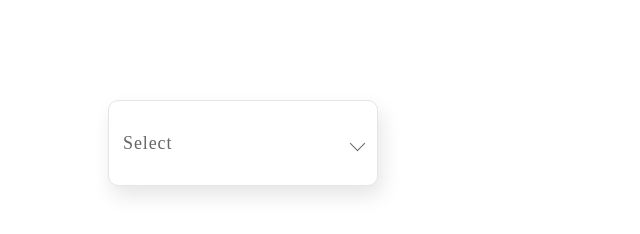
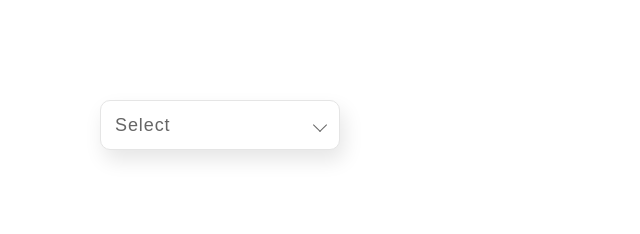
Before and after one commit to Sabir59/CSelector, a plain HTML site: page index.html in a window 1280 px wide. Shown: the whole page, without its empty margins (0-640 px from the left). Drawn offline with Linux system fonts and the light colour scheme.

Commit message:
code minified

```diff
--- a/script.js
+++ b/script.js
@@ -1,54 +1 @@
-class CSelector {
-  constructor(core, style) {
-    this.core = core;
-    this.style = style;
-  }
-
-  coreHandler() {
-    const selector = document.getElementById(this.core[0]);
-    const optionGroup = document.createElement("div");
-    const label = document.createElement("p");
-    const input = document.createElement("input");
-
-    optionGroup.classList.add(this.style[0]);
-    label.textContent = this.core[1];
-    input.type = "hidden";
-    input.name = this.core[3];
-
-    selector.insertAdjacentElement("afterbegin", label);
-    selector.insertAdjacentElement("beforeend", input);
-
-    selector.insertAdjacentElement("beforeend", optionGroup);
-
-    this.core[4].forEach((value) => {
-      let option = document.createElement("p");
-      option.innerText = value;
-      option.classList.add(this.style[1]);
-
-      optionGroup.insertAdjacentElement("beforeend", option);
-    });
-
-    selector.addEventListener("click", function (event) {
-      optionGroup.classList.toggle("toggle-options");
-      label.innerText = event.target.innerText;
-      input.value = event.target.innerText;
-    });
-  }
-
-  init() {
-    return this.coreHandler();
-  }
-}
-
-const selector = new CSelector(
-  [
-    "c-selector",
-    "Select",
-    "c-selector__value",
-    "c-selector",
-    ["Download", "Install", "Upload"],
-  ],
-  ["option-group", "option"]
-);
-
-selector.init();
+class CSelector{constructor(a,b){this.core=a,this.style=b}coreHandler(){const a=document.getElementById(this.core[0]),b=document.createElement("div"),c=document.createElement("p"),d=document.createElement("input");b.classList.add(this.style[0]),c.textContent=this.core[1],d.type="hidden",d.name=this.core[3],a.insertAdjacentElement("afterbegin",c),a.insertAdjacentElement("beforeend",d),a.insertAdjacentElement("beforeend",b),this.core[4].forEach(a=>{let c=document.createElement("p");c.innerText=a,c.classList.add(this.style[1]),b.insertAdjacentElement("beforeend",c)}),a.addEventListener("click",function(a){b.classList.toggle("toggle-options"),c.innerText=a.target.innerText,d.value=a.target.innerText})}init(){return this.coreHandler()}}const selector=new CSelector(["c-selector","Select","c-selector__value","c-selector",["Download","Install","Upload"]],["option-group","option"]);selector.init();
--- a/style.css
+++ b/style.css
@@ -1,69 +1 @@
-#c-selector {
-  display: flex;
-  align-items: center;
-  justify-content: space-between;
-  margin: 100px;
-  padding: 12px 14px;
-  background: #ffffff;
-  border: 1px solid #e5e5e5;
-  position: relative;
-  min-width: 240px;
-  width: max-content;
-  box-shadow: 4px 10px 20px rgba(0, 0, 0, 0.1);
-  border-radius: 10px;
-  cursor: pointer;
-}
-
-#c-selector::after {
-  content: "";
-  display: block;
-  height: 10px;
-  width: 10px;
-  border-left: 1px solid #666666;
-  border-bottom: 1px solid #666666;
-  transform: rotate(-45deg);
-}
-
-.option-group {
-  position: absolute;
-  top: 90%;
-  left: 0;
-  width: 100%;
-
-  display: flex;
-  flex-direction: column;
-
-  background: #ffffff;
-  border: 1px solid #e5e5e5;
-  box-shadow: 4px 10px 20px rgba(0, 0, 0, 0.1);
-  border-radius: 0 0 10px 10px;
-  max-height: 0;
-  opacity: 0;
-  pointer-events: none;
-  visibility: hidden;
-  transition: all 0.4s;
-}
-
-.option {
-  padding: 12px 14px;
-  border-bottom: 1px solid #e5e5e5;
-  cursor: pointer;
-}
-
-.option:hover {
-  background: #e5e5e5;
-}
-
-p {
-  font-size: 18px;
-  line-height: 24px;
-  letter-spacing: 0.05em;
-  color: #666666;
-}
-
-.toggle-options {
-  max-height: 1200px;
-  opacity: 1;
-  pointer-events: visible;
-  visibility: visible;
-}
+*, *::before, *::after {margin: 0;padding: 0;box-sizing: border-box;}body {font-family: sans-serif;}#c-selector {display: flex;align-items: center;justify-content: space-between;margin: 100px;padding: 12px 14px;background: #ffffff;border: 1px solid #e5e5e5;position: relative;min-width: 240px;width: max-content;box-shadow: 4px 10px 20px rgba(0, 0, 0, 0.1);border-radius: 10px;cursor: pointer;}#c-selector::after {content: "";display: block;height: 10px;width: 10px;border-left: 1px solid #666666;border-bottom: 1px solid #666666;transform: rotate(-45deg);}.option-group {position: absolute;top: 90%;left: 0;width: 100%;display: flex;flex-direction: column;background: #ffffff;border: 1px solid #e5e5e5;box-shadow: 4px 10px 20px rgba(0, 0, 0, 0.1);border-radius: 0 0 10px 10px;max-height: 0;opacity: 0;pointer-events: none;visibility: hidden;transition: all 0.4s;}.option {padding: 12px 14px;border-bottom: 1px solid #e5e5e5;cursor: pointer;}.option:hover {background: #e5e5e5;}p {font-size: 18px;line-height: 24px;letter-spacing: 0.05em;color: #666666;}.toggle-options {max-height: 1200px;opacity: 1;pointer-events: visible;visibility: visible;}
```
